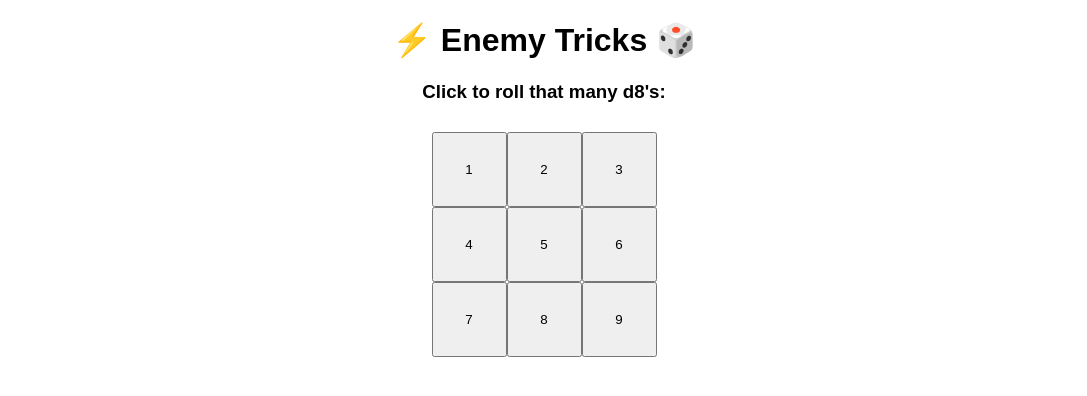
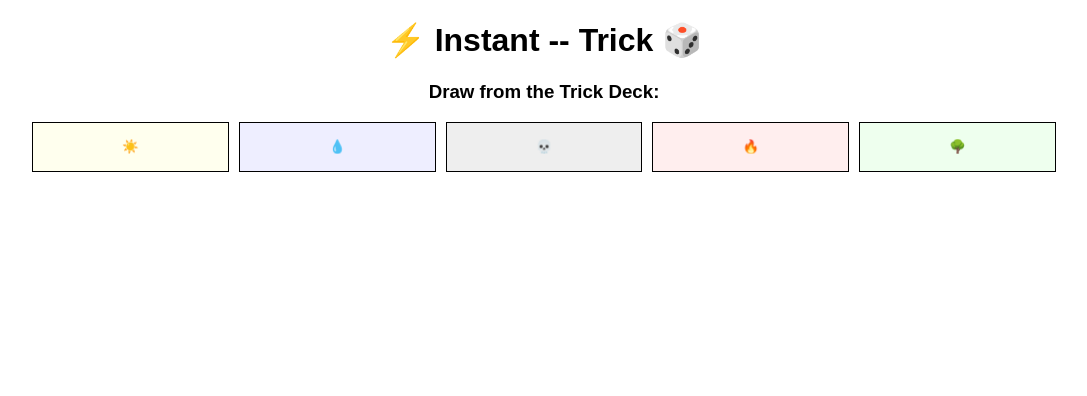
Before and after one commit to jackconwayiv/trick-deck, a React (Create React App) app: page / in a window 1280 px wide. Shown: the top 396 px of the page, without its empty margins (96-1183 px from the left). Built offline with nearby package versions, Linux system fonts and the light colour scheme.

Commit message:
draw a card of any color

```diff
--- a/src/App.tsx
+++ b/src/App.tsx
@@ -1,60 +1,79 @@
 import { useState } from "react";
-import card from "./mkm.js";
+import trickDeck from "./mkm.js";
 import "./styles.css";
 export default function App() {
-  const [results, setResults] = useState<number[]>([]);
+  const [log, setLog] = useState<string[]>([]);
 
-  const rollDice = (x: number) => {
-    const numbers = Array.from({ length: x }, () => rollD8());
-    setResults(numbers);
+  type Color = "W" | "U" | "B" | "R" | "G";
+
+  const colorDictionary = {
+    W: { color: "#FFFFEE", symbol: "☀️" },
+    U: { color: "#EEEEFF", symbol: "💧" },
+    B: { color: "#EEEEEE", symbol: "💀" },
+    R: { color: "#FFEEEE", symbol: "🔥" },
+    G: { color: "#EEFFEE", symbol: "🌳" },
+  };
+
+  const rollDice = (color: string) => {
+    if (rollD8() < 3) {
+      drawTrick(color);
+    } else setLog(["All Clear", ...log]);
   };
   const rollD8 = () => {
     return Math.floor(Math.random() * 8) + 1;
   };
 
-  const renderCard = () => {
-    return Object.values(card).join(" ");
+  const drawTrick = (color: string) => {
+    const selectedCards = trickDeck.filter((card) => card.cost.includes(color));
+    const index = Math.floor(Math.random() * selectedCards.length);
+    const card = selectedCards[index];
+    const newCard = {
+      name: card.name,
+      cost: `(${card.cost})`,
+      text: card.text,
+    };
+    const newLogLine = Object.values(newCard).join(" ");
+    setLog([newLogLine, ...log]);
+  };
+
+  const getColor = (line: string) => {
+    const chars = line.split("");
+    const costIndex = chars.indexOf(")");
+    return line[costIndex - 1];
+  };
+
+  const renderLog = () => {
+    return log.map((line, index) => (
+      <p
+        style={{
+          padding: "5px",
+          backgroundColor: line.includes(")")
+            ? colorDictionary[getColor(line) as Color].color
+            : "#FEFEFE",
+          border: index === 0 ? "1px black solid" : "1px gray dashed",
+        }}
+        key={index}
+      >
+        {line}
+      </p>
+    ));
   };
 
   const renderKeypad = () => {
     return (
       <div className="keypad" justify-self="center">
-        {[1, 2, 3, 4, 5, 6, 7, 8, 9].map((num, i) => {
+        {["W", "U", "B", "R", "G"].map((color, i) => {
           return (
-            <button onClick={() => rollDice(num)} key={i}>
-              {num}
+            <button
+              style={{
+                backgroundColor: colorDictionary[color as Color].color,
+                border: "1px black solid",
+              }}
+              onClick={() => rollDice(color as Color)}
+              key={i}
+            >
+              {colorDictionary[color as Color].symbol}
             </button>
-          );
-        })}
-      </div>
-    );
-  };
-  const renderRolls = () => {
-    return (
-      <div
-        style={{
-          display: "flex",
-          flexDirection: "row",
-          justifyContent: "center",
-        }}
-      >
-        {results.map((num, i) => {
-          return (
-            <div style={{ display: "flex", flexDirection: "column" }}>
-              <span
-                key={i}
-                className="roll"
-                style={{
-                  color: num < 3 ? "red" : "black",
-                  backgroundColor: num < 3 ? "yellow" : "white",
-                  margin: "5px",
-                  padding: "5px",
-                }}
-              >
-                {num}
-              </span>
-              <span style={{ fontSize: "10px" }}> {num < 3 ? i + 1 : ""}</span>
-            </div>
           );
         })}
       </div>
@@ -62,11 +81,20 @@ export default function App() {
   };
   return (
     <div className="App">
-      <h1>⚡ Enemy Tricks 🎲</h1>
-      <h3>Click to roll that many d8's:</h3>
+      <h1>⚡ Instant -- Trick 🎲</h1>
+      <h3>Draw from the Trick Deck:</h3>
       {renderKeypad()}
-      {/* <h2>{renderCard()}</h2> */}
-      <h2>{renderRolls()}</h2>
+      <div
+        style={{
+          margin: "auto",
+          maxHeight: "65vh",
+          overflowY: "auto",
+          width: "90vw",
+          padding: "10px",
+        }}
+      >
+        {renderLog()}
+      </div>
     </div>
   );
 }
--- a/src/mkm.js
+++ b/src/mkm.js
@@ -1,9 +1,121 @@
-const spell = {
-  name: "Leave a Trace",
-  color: "white",
-  cost: "W",
-  type: "Instant - Trick",
-  text: "Exile target creature, then investigate. (Create a Clue token.)"
-}
+const whiteTricks = [
+  {
+    name: "Leave a Trace",
+    cost: "W",
+    text: "Exile target creature, then investigate.",
+  },
+  {
+    name: "Moment of Weakness",
+    cost: "1W",
+    text: "Prevent all combat damage target creature would deal this turn. A random Nexus with the lowest life total gains life equal to that creature's power.",
+  },
+  {
+    name: "Second Guess",
+    cost: "1W",
+    text: "Exile target creature, then return it to the battlefield tapped and removed from combat.",
+  },
+  {
+    name: "No Warrant",
+    cost: "4W",
+    text: "Exile target creature unless it is a Detective.",
+  },
+];
 
-export default spell;
+const blueTricks = [
+  {
+    name: "Loss of Control",
+    cost: "U",
+    text: "The next time target creature deals combat damage this turn, you mill cards equal to the damage dealt.",
+  },
+  {
+    name: "Coffee Break",
+    cost: "U",
+    text: "Tap target creature, remove it from combat, and put a stun counter on it.",
+  },
+  {
+    name: "Fleeting Glimpse",
+    cost: "U",
+    text: "Return target creature to its owner's hand.",
+  },
+  {
+    name: "False Lead",
+    cost: "2UU",
+    text: "Choose one -- Exile a Clue you control, or put target creature on top of its owner's library.",
+  },
+];
+
+const blackTricks = [
+  {
+    name: "Victimized",
+    cost: "1BB",
+    text: "Destroy target creature.",
+  },
+  {
+    name: "Blackmailed",
+    cost: "B",
+    text: "Choose one -- Discard a random card from your hand, or sacrifice a nontoken creature you control with the highest rarity.",
+  },
+  {
+    name: "Got a Bad Feeling",
+    cost: "1B",
+    text: "Target creature gets -X/-X until end of turn, where X is half the number of mana permanents you control, rounded up.",
+  },
+  {
+    name: "You're In It Now",
+    cost: "1B",
+    text: "Blight a (nonbasic) land you control (that isn't blighted). (Whenever it becomes tapped, you lose 1 life.)",
+  },
+];
+const redTricks = [
+  {
+    name: "Blowback",
+    cost: "2RR",
+    text: "The next time target creature deals combat damage this turn, it also deals that much damage to its controller.",
+  },
+  {
+    name: "Cast into Suspicion",
+    cost: "R",
+    text: "Suspect target creature. (It's suspected. It has menace and can't block.)",
+  },
+  {
+    name: "Collateral Damage",
+    cost: "R",
+    text: "Wound each creature you control that isn't attacking. (Put a -1/-1 counter on each of them.)",
+  },
+  {
+    name: "Take the Heat",
+    cost: "2R",
+    text: "Deal X damage to target creature, where X is half the number of your mana permanents, rounded up.",
+  },
+];
+const greenTricks = [
+  {
+    name: "Dogged Pursuit",
+    cost: "3GG",
+    text: "Encounter a number of tapped 1/1 white Dog creature tokens equal to target creature's toughness.",
+  },
+  {
+    name: "Led Astray",
+    cost: "G",
+    text: "Choose one -- Collect evidence 6, or prevent all damage target creature would deal this turn.",
+  },
+  {
+    name: "Unwanted Attention",
+    cost: "3G",
+    text: "Encounter a tapped 0/0 Elemental token with X +1/+1 counters on it, where X is the number of creatures plus the number of noncreature tokens you control.",
+  },
+  {
+    name: "Send into Hiding",
+    cost: "2G",
+    text: "Cloak target creature. (Turn it face-down. It can be turned face up at any time by paying its mana cost.)",
+  },
+];
+
+const trickDeck = [
+  ...whiteTricks,
+  ...blueTricks,
+  ...blackTricks,
+  ...redTricks,
+  ...greenTricks,
+];
+export default trickDeck;
--- a/src/styles.css
+++ b/src/styles.css
@@ -5,11 +5,11 @@
 
 .keypad {
   display: grid;
-  grid: 75px / auto auto auto;
-  height: 225px;
-  width: 225px;
+  grid-template-columns: repeat(5, 1fr);
+  grid-gap: 10px;
   margin: auto;
-  padding: 10px;
+  width: 80vw;
+  height: 50px;
 }
 
 .roll {
```
